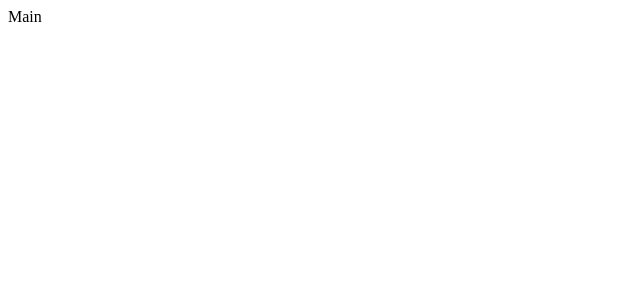
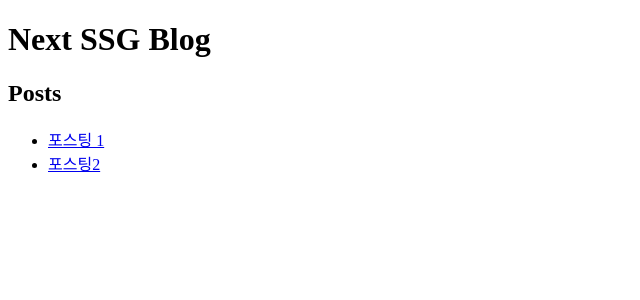
Before and after one commit to ysjkof/blog, a Next.js app: page / in a window 1280 px wide. Shown: the top 300 px of the page, without its empty margins (0-640 px from the left). Built offline with nearby package versions, Linux system fonts and the light colour scheme.

Commit message:
feat: 메인화면에서 포스팅 목록 구현
__post 폴더의 파일을 읽어 목록을 만든다.

```diff
--- a/pages/index.tsx
+++ b/pages/index.tsx
@@ -1,7 +1,13 @@
+import fs from 'fs';
+import path from 'path';
 import type { NextPage } from 'next';
 import Head from 'next/head';
+import matter from 'gray-matter';
+import Link from 'next/link';
 
-const Home: NextPage = () => {
+const Home: NextPage<{
+  posts: { [key: string]: string }[];
+}> = ({ posts }) => {
   return (
     <div>
       <Head>
@@ -10,9 +16,39 @@ const Home: NextPage = () => {
         <link rel="icon" href="/favicon.ico" />
       </Head>
 
-      <main>Main</main>
+      <main>
+        <h1>Next SSG Blog</h1>
+        <h2>Posts</h2>
+        <ul>
+          {posts.map((post) => (
+            <li key={post.title}>
+              <Link href={post.pathname}>{post.title}</Link>
+            </li>
+          ))}
+        </ul>
+      </main>
     </div>
   );
 };
 
+const FOLDER_NAME = '__posts';
+
+export async function getStaticProps() {
+  const _root = process.cwd();
+  const _postsDir = path.join(_root, FOLDER_NAME);
+  const posts = fs.readdirSync(_postsDir, 'utf-8');
+
+  const frontMatters = posts
+    .map((post) => {
+      const _postDir = path.join(_postsDir, post);
+      const postFile = fs.readFileSync(_postDir, 'utf-8');
+      return matter(postFile).data;
+    })
+    .map((post, index) => {
+      return { ...post, pathname: posts[index].replace(/\.md/, '') };
+    });
+
+  return { props: { posts: frontMatters } };
+}
+
 export default Home;
```
